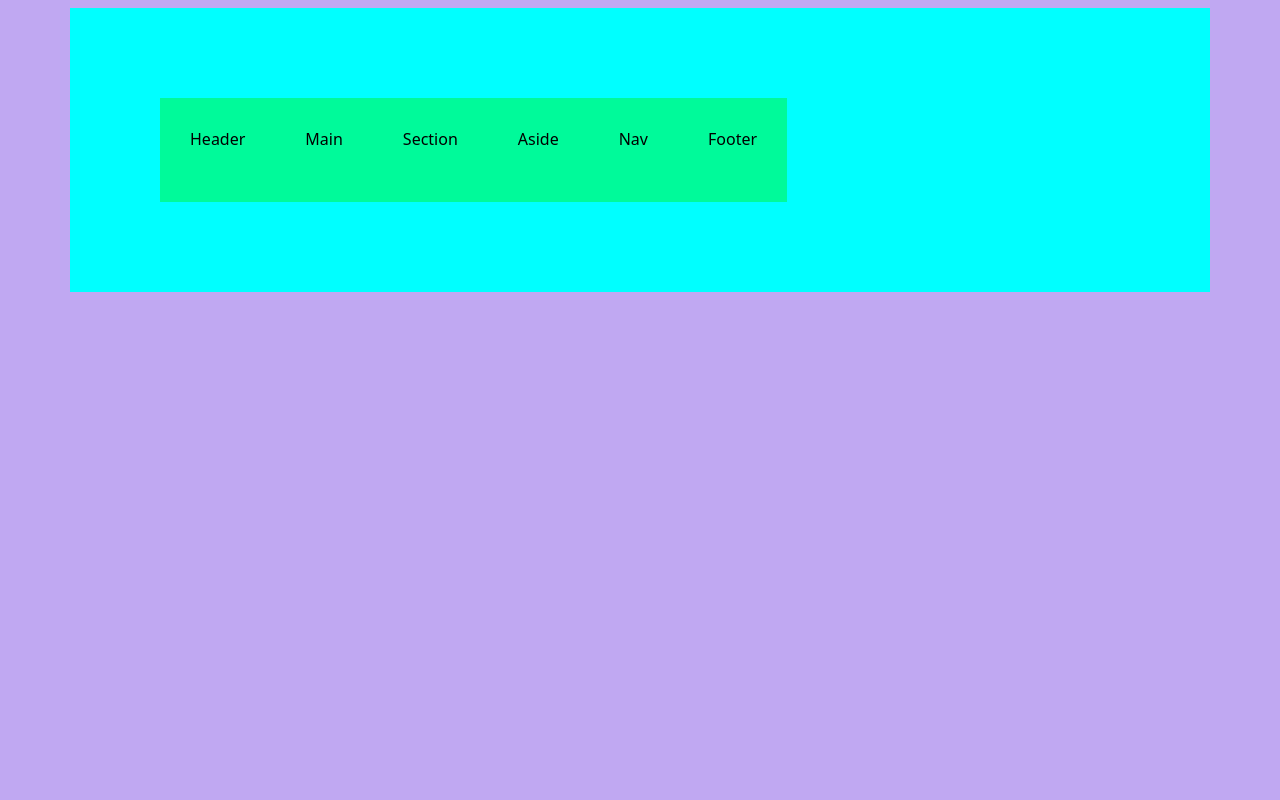
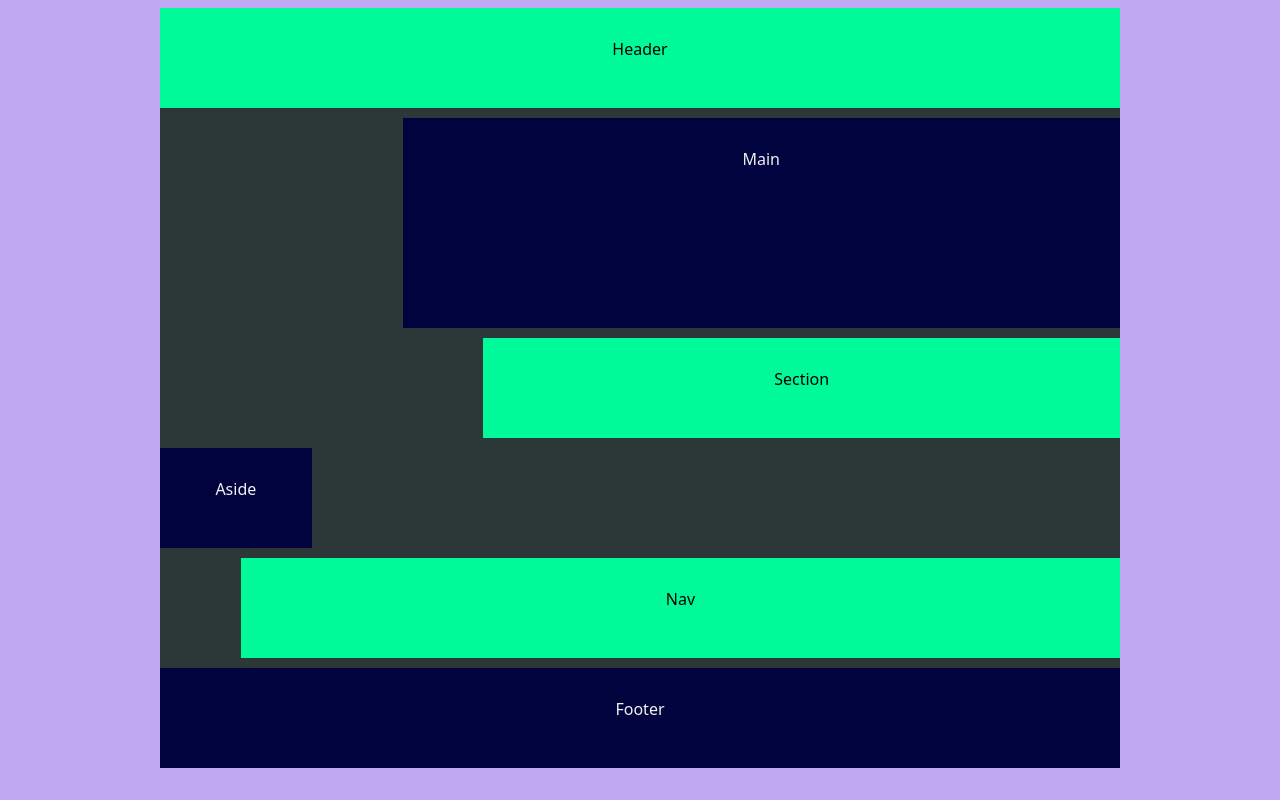
Before and after one commit to uzairahmed2126/css-grid-tutorial, a plain HTML site: page html/portion.html in a window 1280 px wide. Drawn offline with Linux system fonts and the light colour scheme.

Commit message:
grid portions

```diff
--- a/css/portion.css
+++ b/css/portion.css
@@ -4,20 +4,44 @@ body{
     font-family:system-ui, -apple-system, BlinkMacSystemFont, 'Segoe UI', Roboto, Oxygen, Ubuntu, Cantarell, 'Open Sans', 'Helvetica Neue', sans-serif;
 }
 #portion{
-    background-color: aqua;
+    background-color: rgb(44, 56, 56);
     display: grid;
     max-width: 960px;
-    padding: 90px;
     margin: 0 auto;
     grid-template-columns: repeat(12,1fr);
+    grid-auto-rows: minmax(100px,auto);
+    grid-gap: 10px;
+}
+#portion :nth-child(even){
+    background-color: #00033e;
+    color: #f1f1f1;
 }
 #portion > *{
     background-color: mediumspringgreen;
     padding: 30px;
     display: grid;
-    grid-template-rows: repeat(2,3fr);
+}
+header{
+    grid-column:  1/ 13;
+}
+main{
+    grid-column:  4/ 13;
+    grid-row: 2 / 4 ;
+}
+section{
+    grid-column:  5/ 13;
 }
 
-header{
+aside{
+    /* grid-row: 2 / 4 ; */
+    grid-column:  1/ 3;
+}
+
+nav{
+    grid-column:  2/ 13;
+}
+
+footer{
+    grid-column:  1/ 13;
 
 }
```
